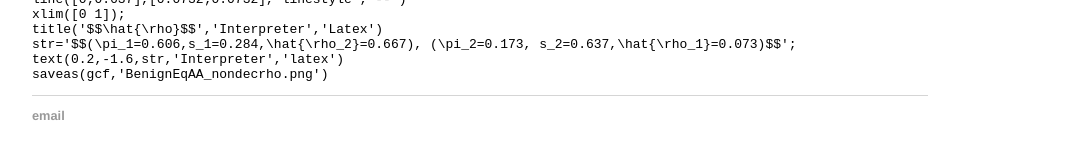
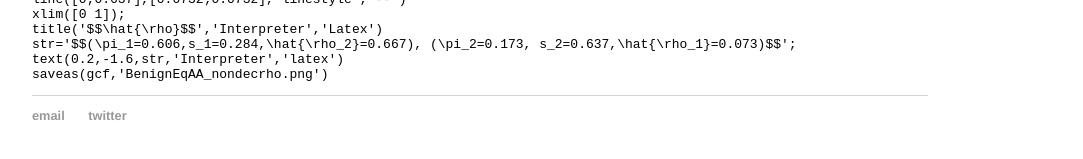
Before and after one commit to namsaxena/namsaxena.github.io, a Jekyll site: the page built from _posts/2018-08-06-coateloury.md, in a window 1280 px wide and 900 px high, scrolled down 8215 px. Shown: the part 717-876 px from the top of the window, without its empty margins (160-1243 px from the left). Built offline with Jekyll 4.4.1, drawn with Linux system fonts in a browser that asks for light colours.

Commit message:
Update default.html

```diff
--- a/_layouts/default.html
+++ b/_layouts/default.html
@@ -20,7 +20,8 @@
 			<footer>
 	    		<ul>
 	        		<li><a href="mailto:nnarains@gmail.com">email</a></li>
-				</ul>
+				<li><a href="https://twitter.com/nummoose">twitter</a></li>
+			</ul>
 			</footer>
 		</body>
 	</html>
```
